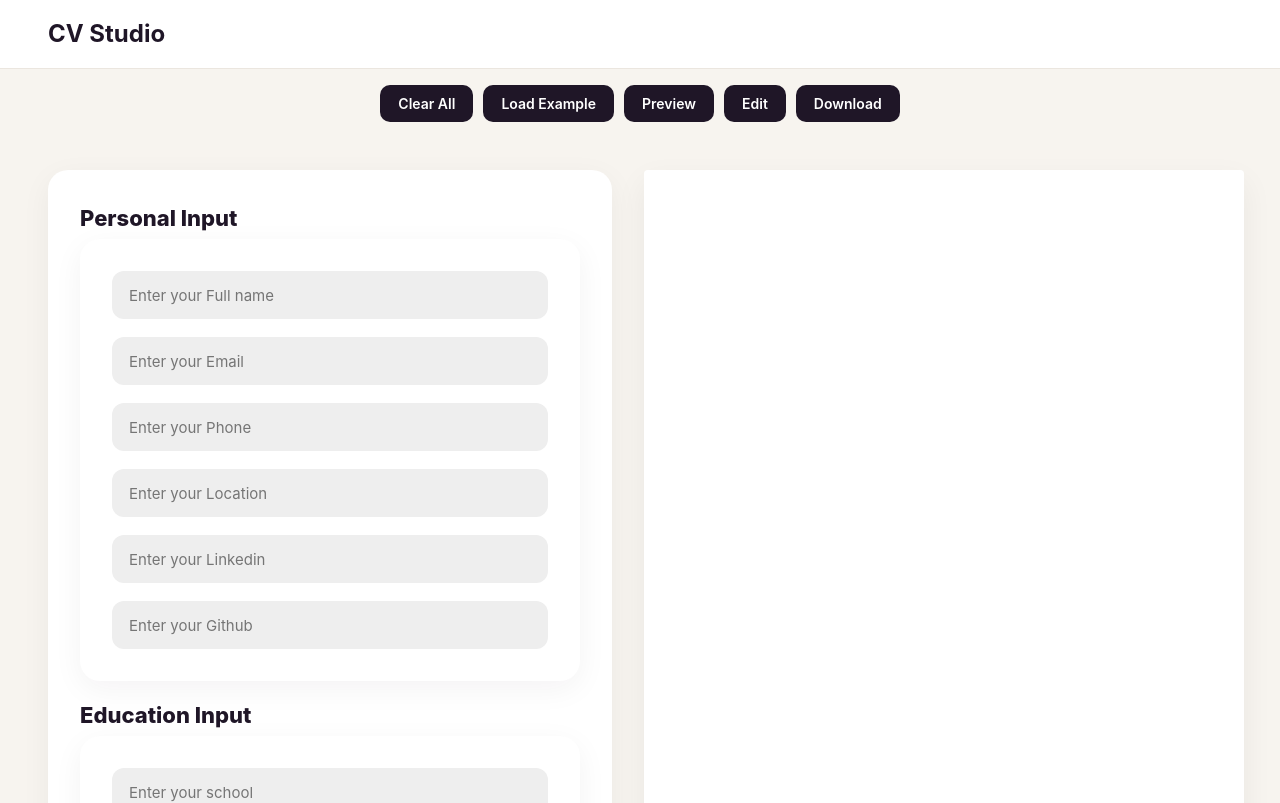
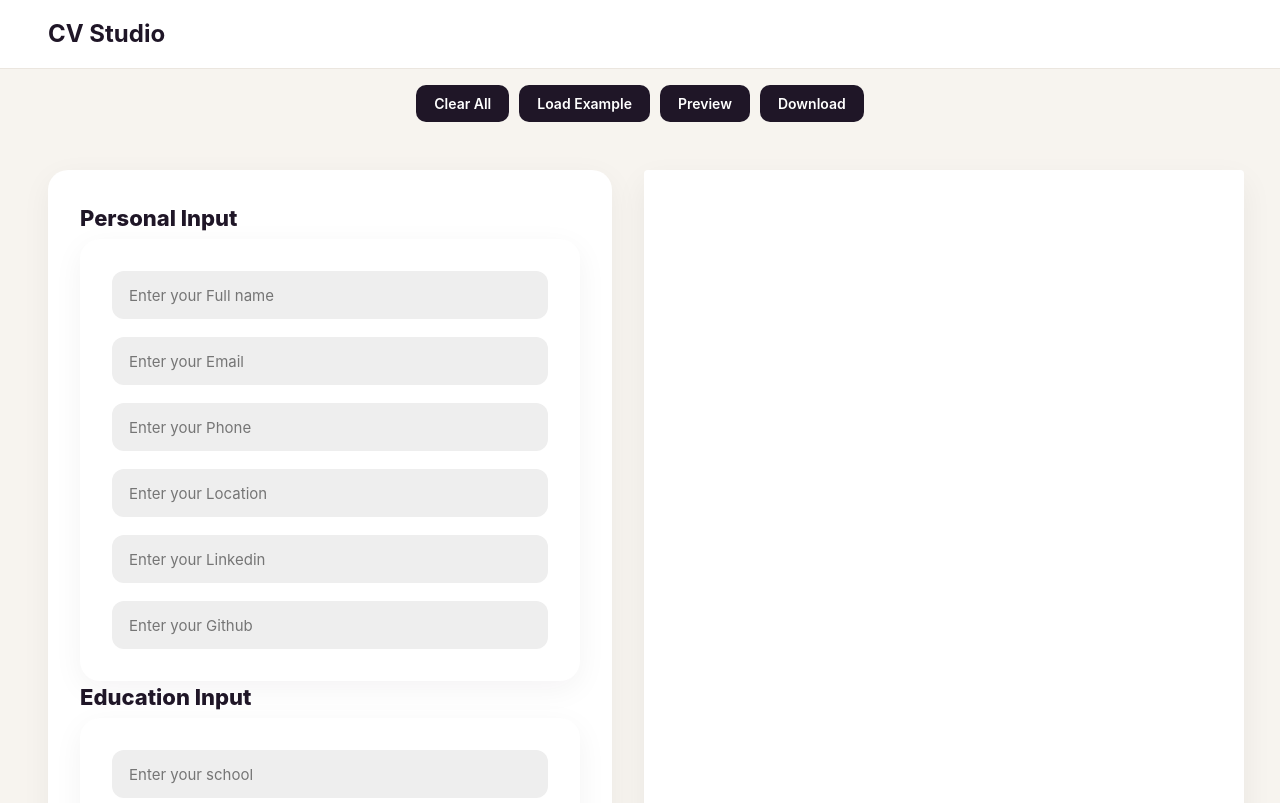
Before and after one commit to Eyobt4/CV-Studio, a React (Vite) app: page / in a window 1280 px wide. Shown: the top 803 px of the page. Built offline with nearby package versions, Linux system fonts and the light colour scheme.

Commit message:
feat: Hide Form Panel sections on preview mode applied

```diff
--- a/src/App.jsx
+++ b/src/App.jsx
@@ -202,6 +202,10 @@ function App() {
     setPreview(false);
   }
 
+  const handlePreviewToggle = ()=>(
+    setPreview((prev)=>!prev)
+  )
+
 
 
   return (
@@ -211,14 +215,13 @@ function App() {
       <div className="no-print" style={{ display: "flex", gap: "10px", justifyContent: "center", padding: "16px" }}>
         <button type="button" onClick={handleClearAll}>Clear All</button>
         <button type="button" onClick={loadExample}>Load Example</button>
-        <button type="button" disabled={preview} onClick={handlePreview}>Preview</button>
-        <button type="button" disabled={!preview} onClick={handleEdit}>Edit</button>
+        <button type="button"  onClick={handlePreviewToggle}>{preview ? "Edit" : "Preview"}</button>
         <button type="button" onClick={handleDownload}>Download</button>
       </div>
 
       <section className="body">
         <div className="no-print" style={{ flex: 1 }}>
-          <FormPanel
+          {!preview && <FormPanel
             isPreview={preview}
             personal={cvData.personal}
             onChange={handlePersonalChange}
@@ -235,7 +238,8 @@ function App() {
             onSkillsChange={handleSkillsChange}
             onSkillsAdd={handleSkillsAdd}
             onSkillsDelete={handleSkillsDelete}
-          />
+            preview={preview}
+          />}
         </div>
 
         <div style={{ flex: 10.15, position: "sticky", top: "84px" }}>
--- a/src/components/FormPanel.jsx
+++ b/src/components/FormPanel.jsx
@@ -1,3 +1,4 @@
+import { useState } from "react"
 import EducationForm from "./EducationForm"
 import ExperianceForm from "./ExperianceForm"
 import PersonalForm from "./PersonalForm"
@@ -7,14 +8,19 @@ import SkillsForm from "./SkillsForm"
 function FormPanel({personal,onChange,onSubmit,
   education,onEduChange,onEduAdd,onEduDelete,
   experiance,onExpChange,onExpAdd,onExpDelete,
-  skills,onSkillsAdd,onSkillsChange,onSkillsDelete}) {
+  skills,onSkillsAdd,onSkillsChange,onSkillsDelete,
+  preview
+}) {
   return (
     <div className="input-form">
-      <PersonalForm
-      personal={personal}
-      onChange={onChange}
-      onSubmit = {onSubmit}
-      />
+      <fieldset className="fieldset" disabled={preview}>
+        <PersonalForm
+        personal={personal}
+        onChange={onChange}
+        onSubmit = {onSubmit}
+        />
+
+
       <EducationForm
       education={education}
       onEduChange={onEduChange}
@@ -36,7 +42,7 @@ function FormPanel({personal,onChange,onSubmit,
       onSkillsAdd = {onSkillsAdd}
       onSkillsDelete={onSkillsDelete}
       />
-
+      </fieldset>
     </div>
   )
 }
--- a/src/index.css
+++ b/src/index.css
@@ -65,7 +65,9 @@ body {
   color: #9ca3af;
   cursor: not-allowed;
 }
-
+.fieldset{
+  border-style: none;
+}
 .no-print button{
 
   padding: 10px 18px;
```
